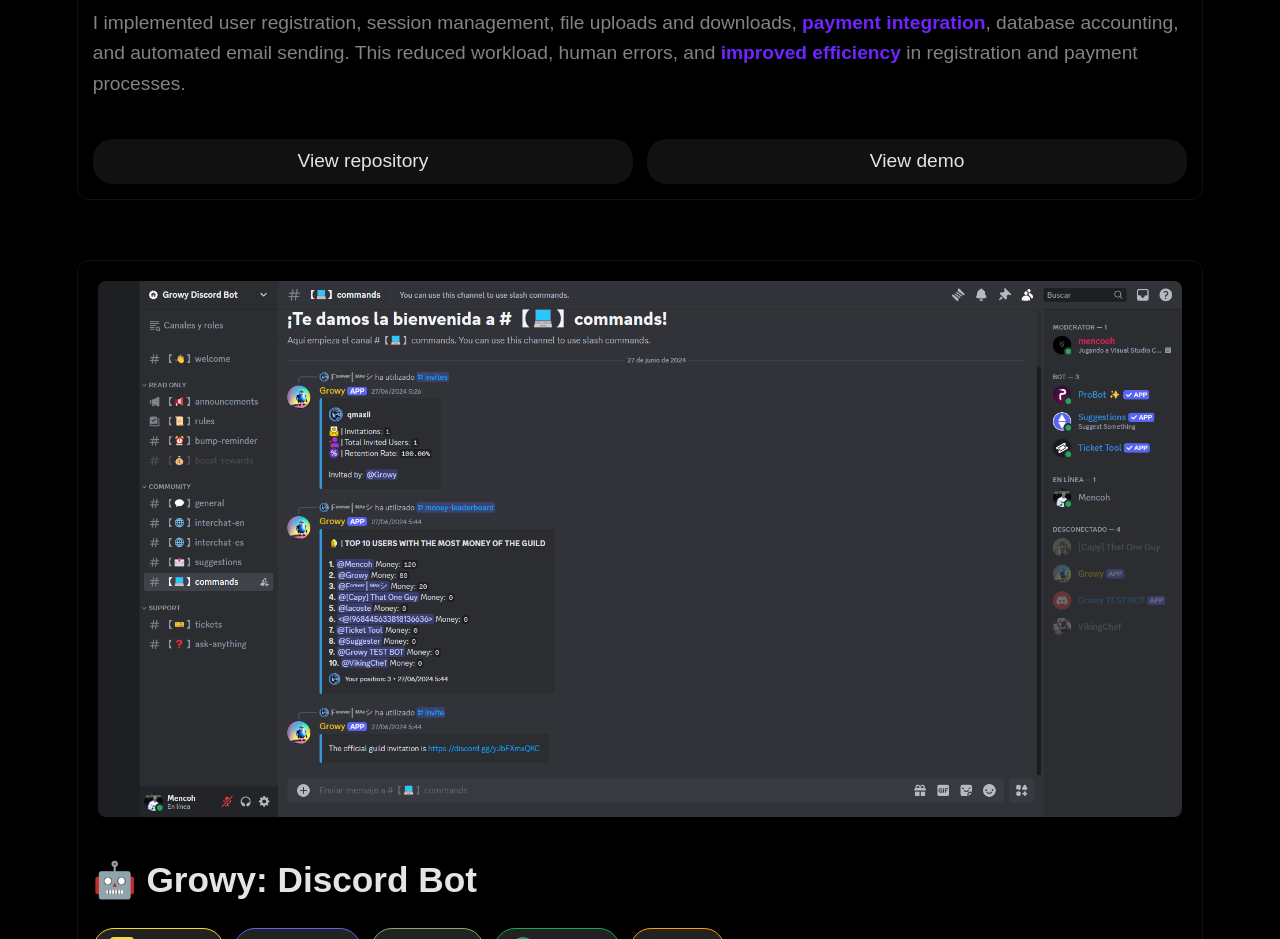
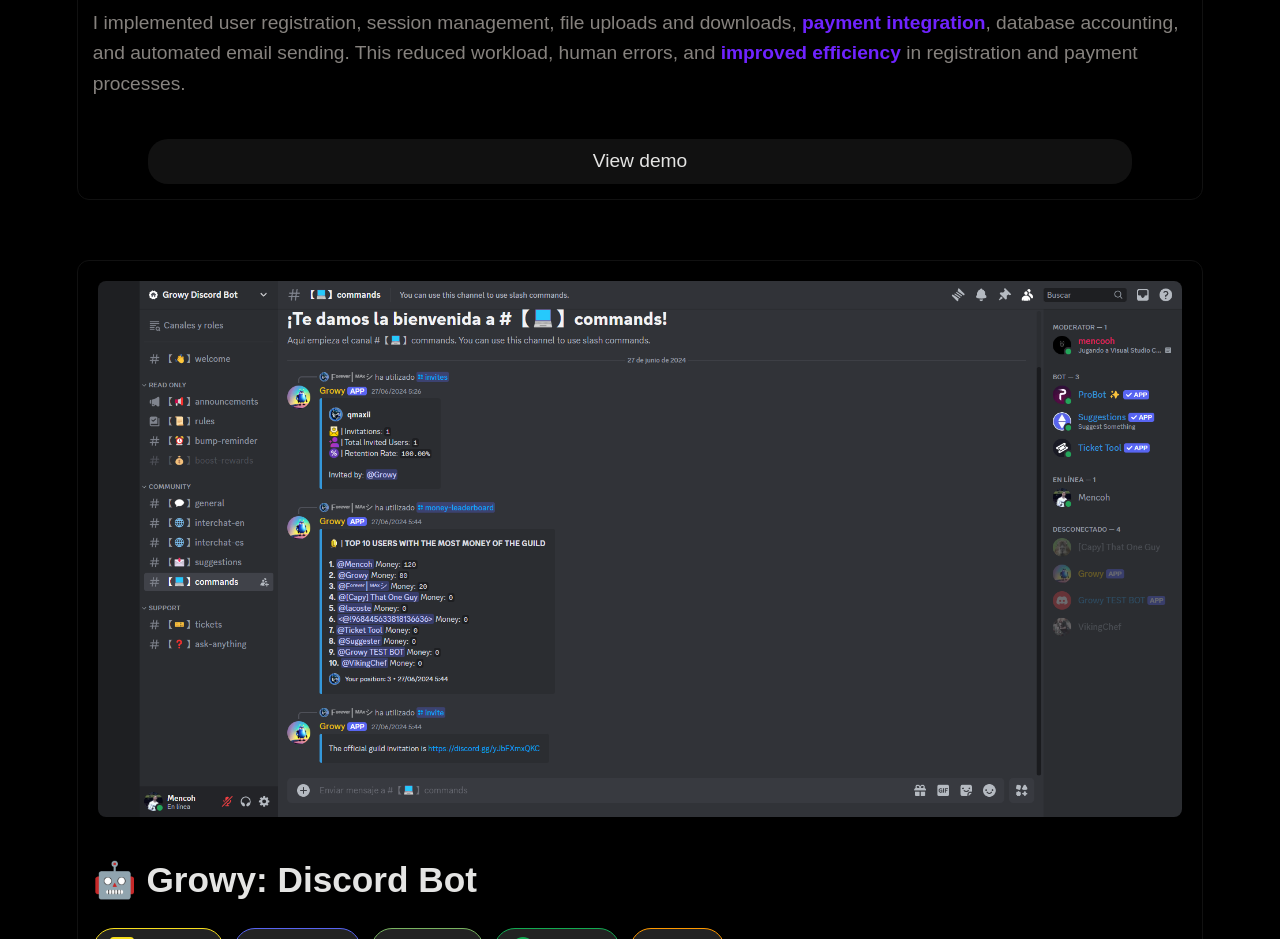
Before and after one commit to TrinitroToluen0/Portfolio, a React (Vite) app: page / in a window 1280 px wide. Shown: the part 1840-2779 px from the top of the page. Built offline with nearby package versions, Linux system fonts and the light colour scheme; grey boxes are pictures that could not be loaded; a web font is replaced by a local one.

Commit message:
Update ProjectCard.tsx

```diff
--- a/src/components/ProjectCard/ProjectCard.tsx
+++ b/src/components/ProjectCard/ProjectCard.tsx
@@ -18,9 +18,11 @@
                 )}
                 <p className="projectCard__description description" dangerouslySetInnerHTML={{ __html: Array.isArray(description) ? description.join(" ") : description }}></p>
                 <div className="projectCard__buttons">
-                    <a className="projectCard__button button link-button" href={repoUrl} target="_blank">
-                        {t("projects.repositoryButtonLabel")}
-                    </a>
+                    {repoUrl && (
+                        <a className="projectCard__button button link-button" href={repoUrl} target="_blank">
+                            {t("projects.repositoryButtonLabel")}
+                        </a>
+                    )}
                     {demoUrl && (
                         <a className="projectCard__button button link-button" href={demoUrl} target="_blank">
                             {t("projects.demoButtonLabel")}
```
